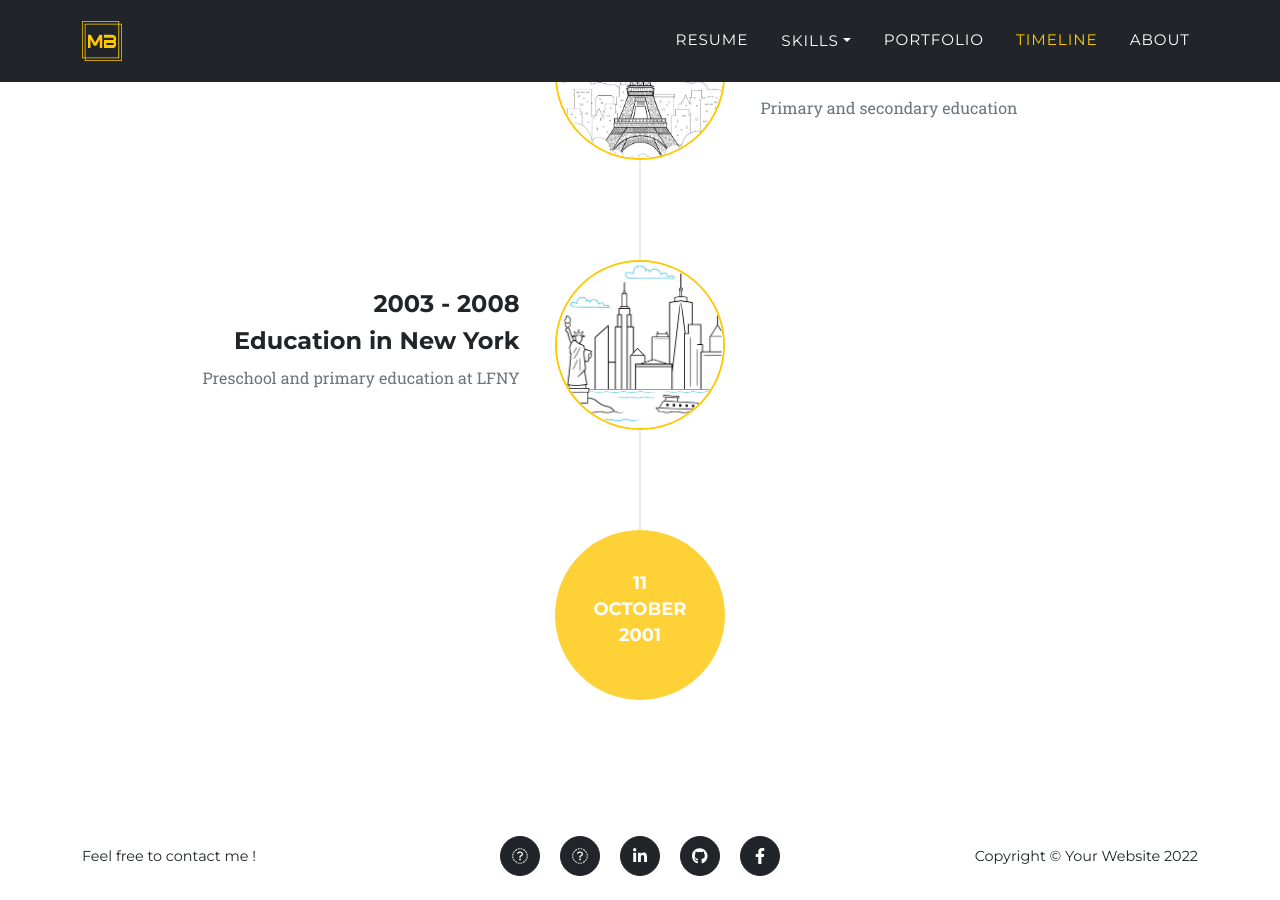
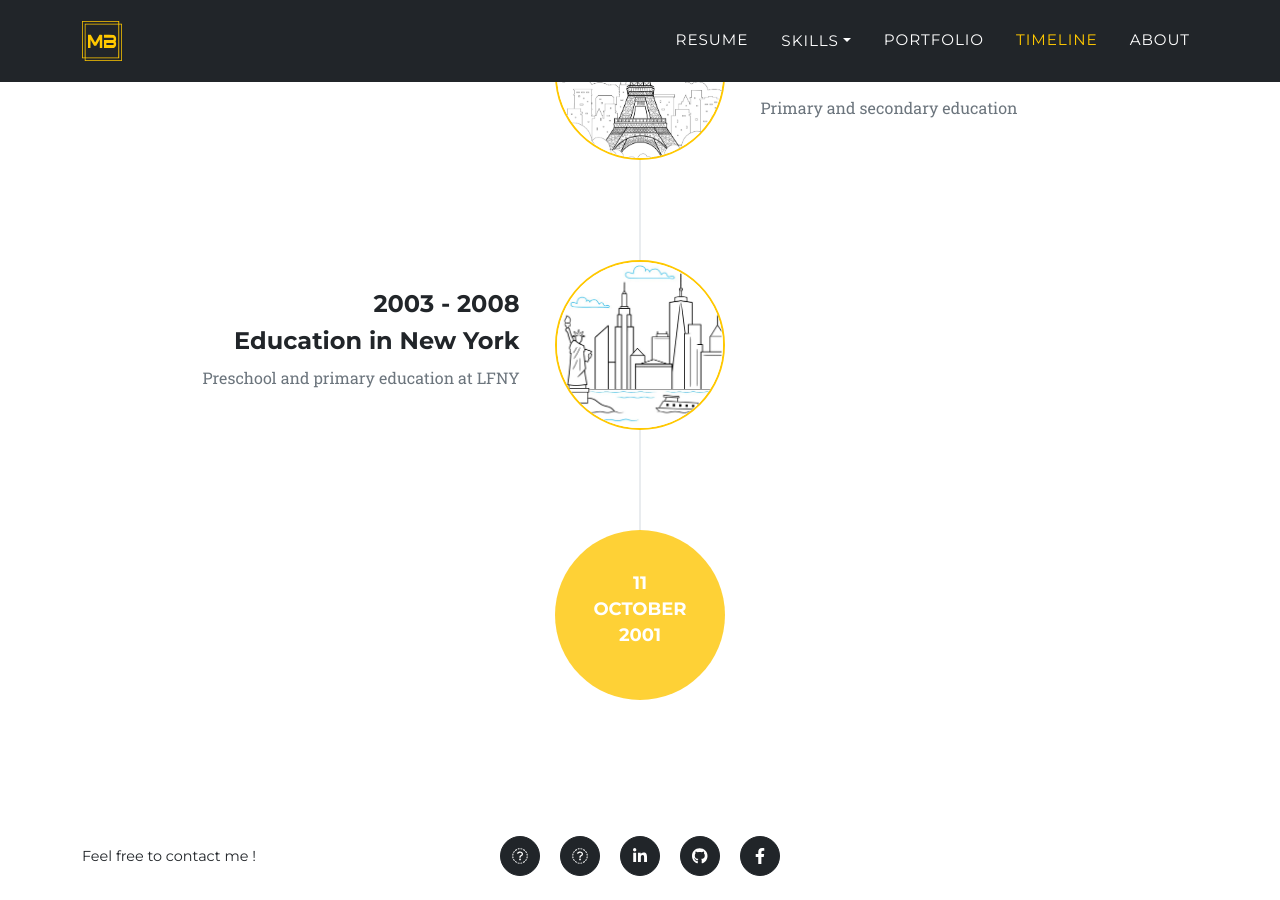
Before and after one commit to Martin-blckrt/martin-blckrt.github.io, a Jekyll site: the page timeline.html, which Jekyll copies as it is, in a window 1280 px wide and 900 px high, scrolled down 2300 px. Built offline with Jekyll 4.4.1, drawn with Linux system fonts in a browser that asks for light colours; nearby versions of some CDN libraries.

Commit message:
changed some stuff

```diff
--- a/_layouts/index.html
+++ b/_layouts/index.html
@@ -325,7 +325,6 @@
                    href="https://www.facebook.com/profile.php?id=100007026407031" aria-label="Facebook"><i
                         class="fab fa-facebook-f"></i></a>
             </div>
-            <div class="col-lg-4 text-lg-end">Copyright &copy; Your Website 2022</div>
         </div>
     </div>
 </footer>
--- a/portfolio.html
+++ b/portfolio.html
@@ -213,9 +213,8 @@
                         <img class="img-fluid img-portfolio" src="assets/img/pic%20test/vision_gan.png" alt="..."/>
                     </a>
                     <div class="portfolio-caption">
-                        <div class="portfolio-caption-heading">Project coming soon</div>
-                        <div class="portfolio-caption-subheading text-muted">Currently brainstorming for an artificial
-                            vision project idea ...
+                        <div class="portfolio-caption-heading">Conditional art GAN</div>
+                        <div class="portfolio-caption-subheading text-muted">Experiments with GANs and Conditional GANs to create artworks from specific artistic currents
                         </div>
                     </div>
                 </div>
@@ -351,7 +350,6 @@
                    href="https://www.facebook.com/profile.php?id=100007026407031" aria-label="Facebook"><i
                         class="fab fa-facebook-f"></i></a>
             </div>
-            <div class="col-lg-4 text-lg-end">Copyright &copy; Your Website 2022</div>
         </div>
     </div>
 </footer>
--- a/skills.html
+++ b/skills.html
@@ -341,7 +341,6 @@
                    href="https://www.facebook.com/profile.php?id=100007026407031" aria-label="Facebook"><i
                         class="fab fa-facebook-f"></i></a>
             </div>
-            <div class="col-lg-4 text-lg-end">Copyright &copy; Your Website 2022</div>
         </div>
     </div>
 </footer>
--- a/timeline.html
+++ b/timeline.html
@@ -246,7 +246,6 @@
                    href="https://www.facebook.com/profile.php?id=100007026407031" aria-label="Facebook"><i
                         class="fab fa-facebook-f"></i></a>
             </div>
-            <div class="col-lg-4 text-lg-end">Copyright &copy; Your Website 2022</div>
         </div>
     </div>
 </footer>
```
